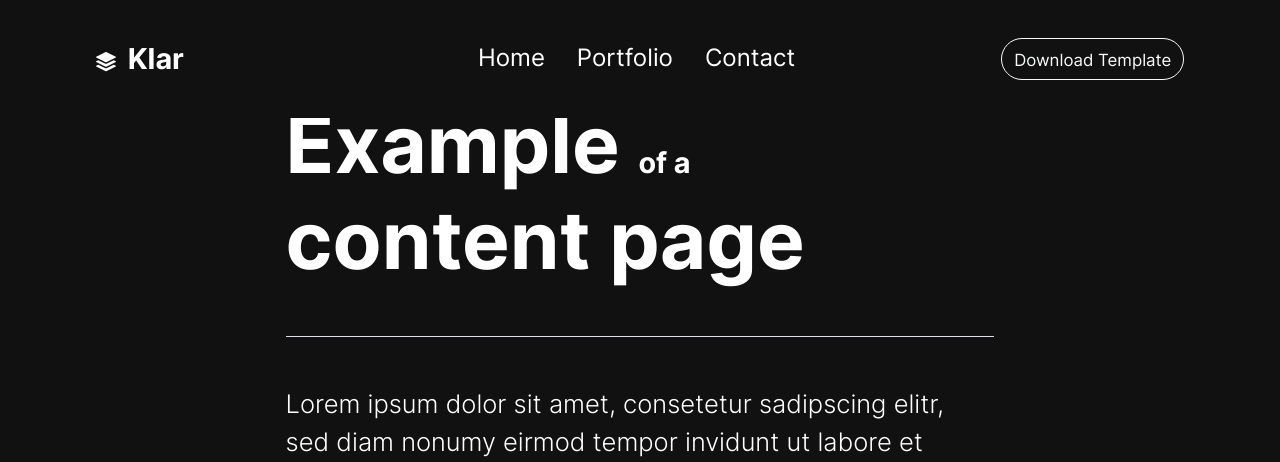
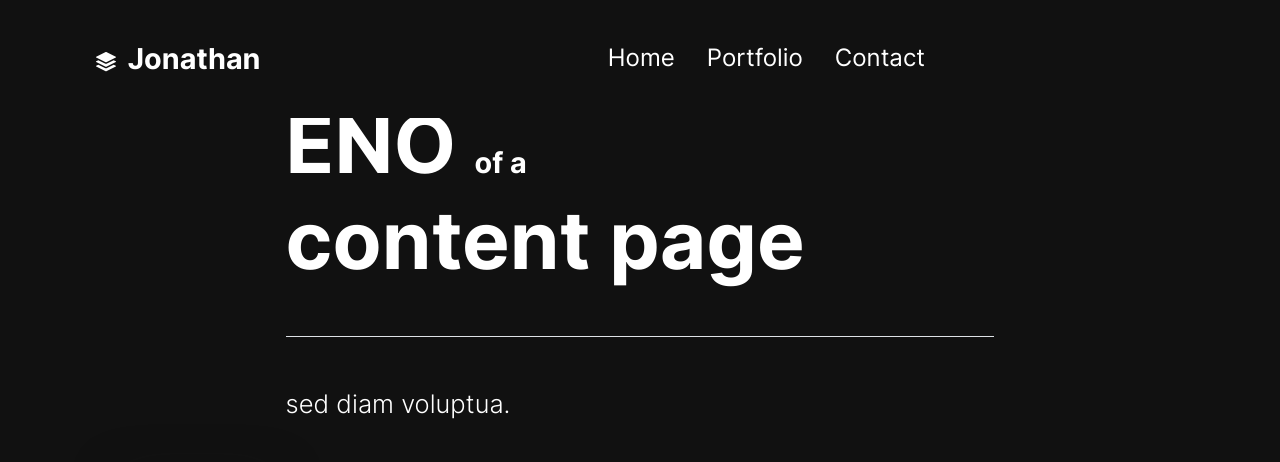
Before and after one commit to JonathanMtzGtz/PortFolio1, a plain HTML site: page content.html in a window 1280 px wide. Shown: the top 462 px of the page. Drawn offline with Linux system fonts and the light colour scheme.

Commit message:
NEW TEST Codespaces

```diff
--- a/content.html
+++ b/content.html
@@ -9,10 +9,10 @@
   <link rel="icon" type="image/png" sizes="32x32" href="img/favicon-32x32.png">
   <link rel="icon" type="image/png" sizes="16x16" href="img/favicon-16x16.png">
   <link rel="icon" type="image/png" sizes="96x96" href="img/favicon.png">
-  <meta name="author" content="Holger Koenemann">
+  <meta name="author" content="Holger Koenemann and Jonathan Martinez">
   <meta name="generator" content="Eleventy v2.0.0">
   <meta name="HandheldFriendly" content="true">
-  <title>About</title>
+  <title>Contact</title>
   <link rel="stylesheet" href="css/theme.min.css">
 
   <style>
@@ -82,7 +82,7 @@
           <path
             d="m14.12 6.576 1.715.858c.22.11.22.424 0 .534l-7.568 3.784a.598.598 0 0 1-.534 0L.165 7.968a.299.299 0 0 1 0-.534l1.716-.858 5.317 2.659c.505.252 1.1.252 1.604 0l5.317-2.659z" />
         </svg>
-        <span class="ms-md-1 mt-1 fw-bolder me-md-5">Klar</span>
+        <span class="ms-md-1 mt-1 fw-bolder me-md-5">Jonathan</span>
       </a>
 
       <ul class="navbar-nav mx-auto mb-2 mb-lg-0 list-group list-group-horizontal">
@@ -103,10 +103,7 @@
         </li>
 
       </ul>
-      <a href="https://templatedeck.com/klar-html-template.html" aria-label="Download this template"
-        class="btn btn-outline-light">
-        <small>Download Template</small>
-      </a>
+
     </div>
   </nav>
 
@@ -116,18 +113,11 @@
         <div class="col-12 col-lg-10 col-xl-8">
           <div class="row">
             <div class="col-12">
-              <h1 class="display-1 fw-bold">Example
+              <h1 class="display-1 fw-bold">ENO
                 <span class="fs-4">of a</span><br>
                 content page
               </h1>
-              <p class="lead border-top pt-5 mt-5" data-aos="fade-up">Lorem ipsum dolor sit amet, consetetur sadipscing
-                elitr, sed diam nonumy eirmod tempor invidunt ut labore et dolore magna aliquyam erat, sed diam
-                voluptua. At vero eos et accusam et justo duo dolores et ea rebum. Stet clita kasd gubergren, no sea
-                takimata sanctus est Lorem ipsum dolor sit amet. Lorem ipsum dolor sit amet, consetetur sadipscing
-                elitr, sed diam nonumy eirmod tempor invidunt ut
-                labore et dolore magna aliquyam erat, sed diam voluptua. At vero eos et accusam et justo duo dolores et
-                ea rebum. Lorem ipsum dolor sit amet, consetetur sadipscing elitr, sed diam nonumy eirmod tempor
-                invidunt ut labore et dolore magna aliquyam erat,
+              <p class="lead border-top pt-5 mt-5" data-aos="fade-up">
                 sed diam voluptua.
               </p>
             </div>
```
